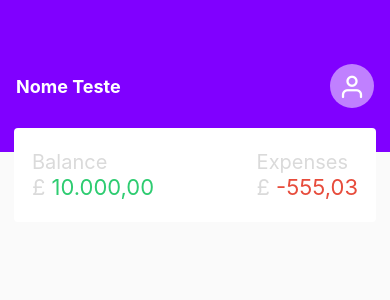
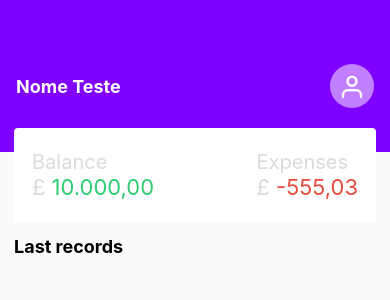
Before and after one commit to gmartins-dev/mobile-finances-app, a React Native app: screen / in a window 390 px wide. Shown: the top 300 px of the page. Built offline with nearby package versions, Linux system fonts and the light colour scheme.

Commit message:
list created

```diff
--- a/src/pages/Home/index.jsx
+++ b/src/pages/Home/index.jsx
@@ -4,11 +4,36 @@ import { StyleSheet, Text, View } from 'react-native';
 import Balance from '../../components/Balance';
 import Header from '../../components/Header';
 
+const mockList = [
+  {
+    id: 1,
+    label: 'Cinema Tickets',
+    value: '30,67',
+    date: '13/09/2022',
+    type: 0, //type 0 = expenses
+  },
+  {
+    id: 2,
+    label: 'Salary payment',
+    value: '3210,55',
+    date: '15/09/2022',
+    type: 1, //type 1 = entrances?
+  },
+  {
+    id: 3,
+    label: 'Bike bought',
+    value: '200,67',
+    date: '19/09/2022',
+    type: 0,
+  },
+];
+
 export default function Home() {
   return (
     <View style={styles.container}>
       <Header username="Nome Teste" />
-      <Balance balance="10.000,00" expenses="-555,03"/>
+      <Balance balance="10.000,00" expenses="-555,03" />
+      <Text style={styles.title}>Last records</Text>
     </View>
   );
 }
@@ -18,4 +43,11 @@ const styles = StyleSheet.create({
     flex: 1,
     backgroundColor: '#fafafa',
   },
+  title: {
+    fontSize: 18,
+    fontWeight: 'bold',
+    marginLeft: 14,
+    marginRight: 14,
+    marginTop: 14,
+  },
 });
```
